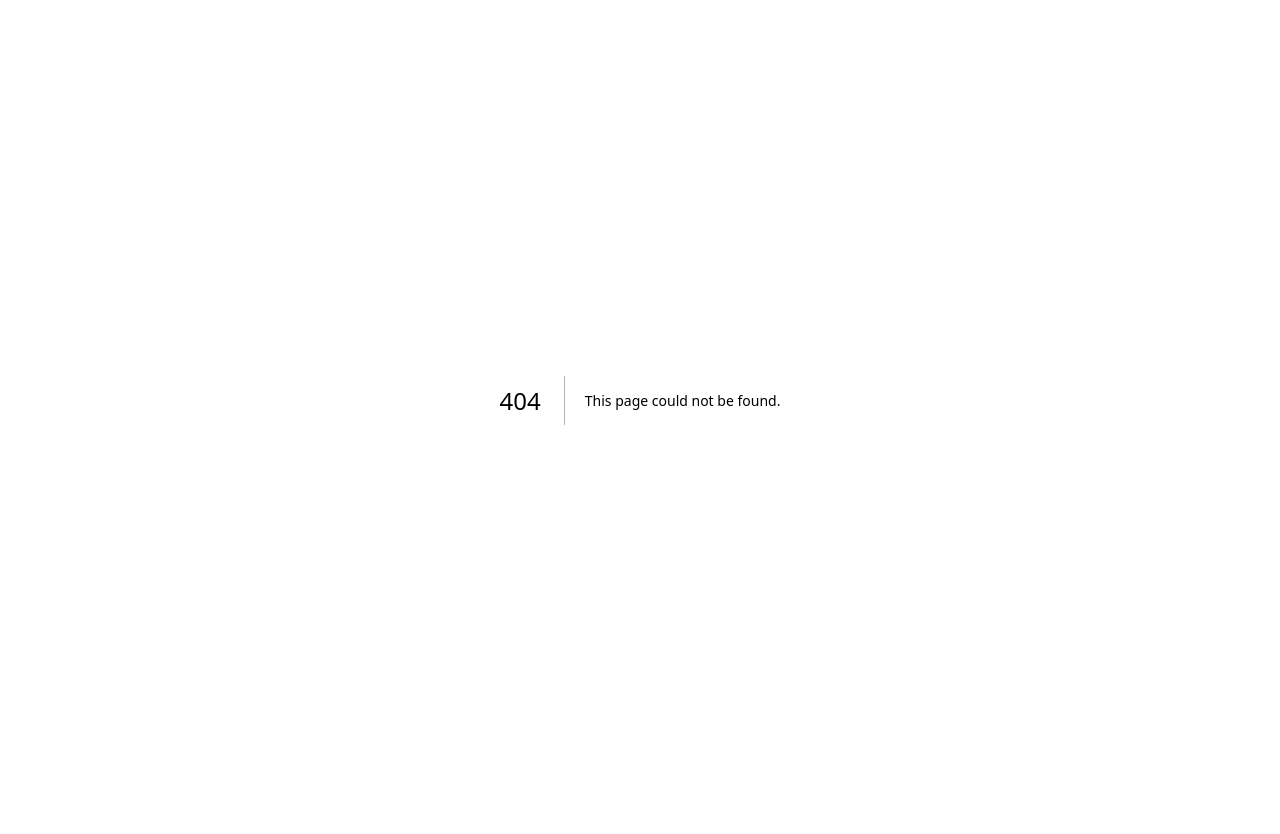
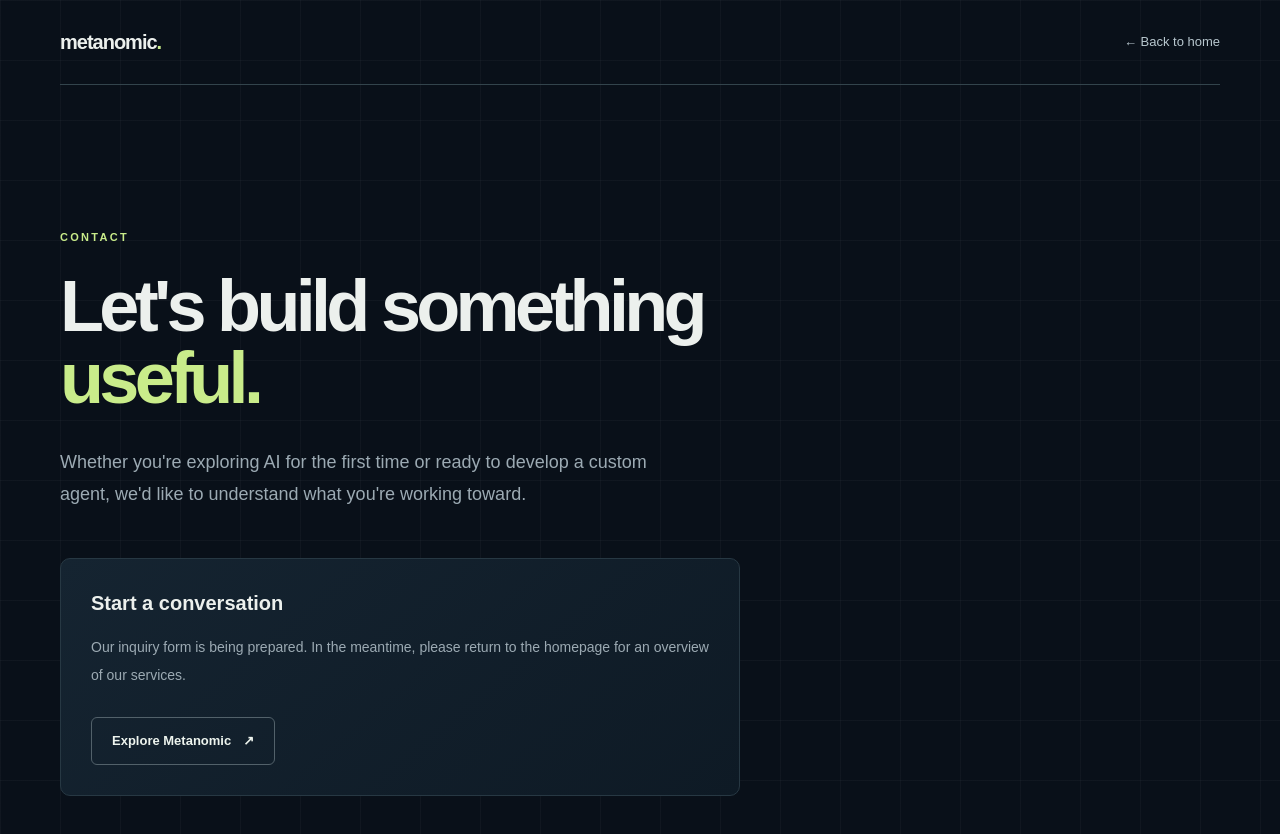
Before and after one commit to geisera/metanomic, a Next.js app: page /contact in a window 1280 px wide. Before the commit this address had no page. Shown: the top 834 px of the page. Before the commit the page ends 800 px from the top, so only its background shows below. Built offline with nearby package versions, Linux system fonts and the light colour scheme.

Commit message:
Initialize Metanomic website: src/app/contact/page.tsx

```diff
--- /dev/null
+++ b/src/app/contact/page.tsx
@@ -0,0 +1,23 @@
+import type { Metadata } from "next";
+import Link from "next/link";
+
+export const metadata: Metadata = { title: "Contact", description: "Start a conversation about AI consulting, custom agents, and business automation with Metanomic." };
+
+export default function ContactPage() {
+  return <main className="grid-lines min-h-screen">
+    <header className="container flex items-center justify-between border-b border-[#33444c] py-7">
+      <Link href="/" className="text-xl font-semibold tracking-[-.05em]">metanomic<span className="text-[#c9ec8a]">.</span></Link>
+      <Link href="/" className="navlink">← Back to home</Link>
+    </header>
+    <section className="container py-24 md:py-36">
+      <p className="eyebrow">Contact</p>
+      <h1 className="mt-6 max-w-[800px] text-5xl font-semibold tracking-[-.065em] md:text-7xl">Let&apos;s build something <span className="text-[#c9ec8a]">useful.</span></h1>
+      <p className="muted mt-8 max-w-[640px] text-lg leading-8">Whether you&apos;re exploring AI for the first time or ready to develop a custom agent, we&apos;d like to understand what you&apos;re working toward.</p>
+      <div className="card mt-12 max-w-[680px]">
+        <h2 className="text-xl font-semibold">Start a conversation</h2>
+        <p className="muted mt-4 text-sm leading-7">Our inquiry form is being prepared. In the meantime, please return to the homepage for an overview of our services.</p>
+        <Link href="/" className="button button-outline mt-7">Explore Metanomic <span aria-hidden>↗</span></Link>
+      </div>
+    </section>
+  </main>;
+}
```
